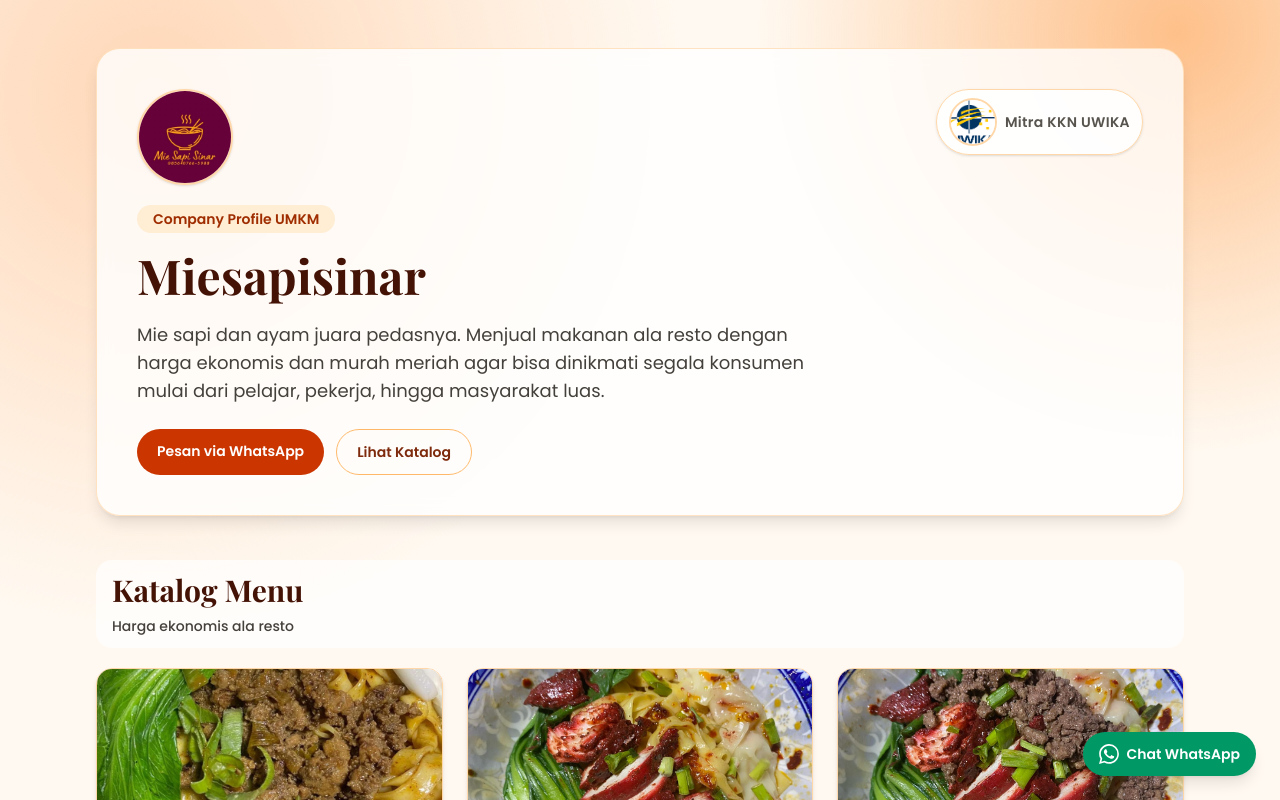
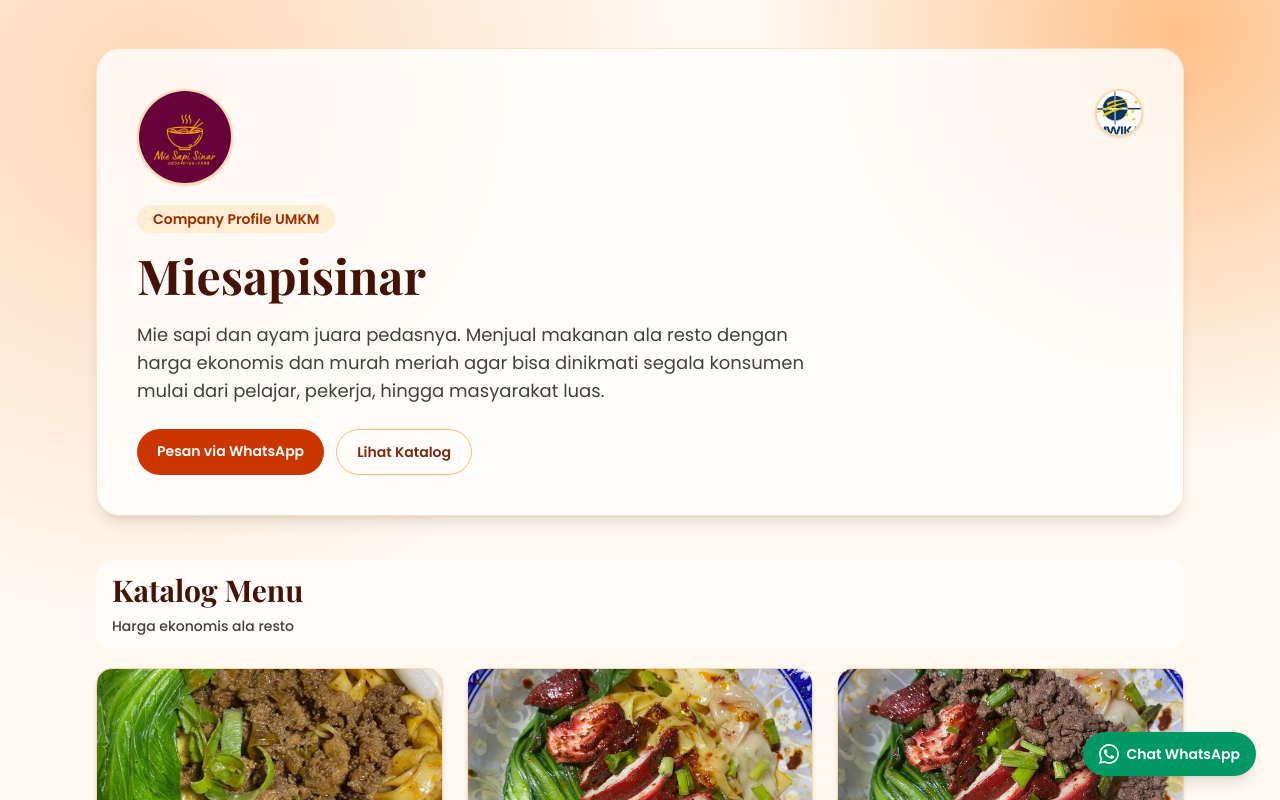
Before and after one commit to kelvinsatriahendra/miesapisinar-web, a Next.js app: page / in a window 1280 px wide. Shown: the top 800 px of the page. Built offline with nearby package versions, Linux system fonts and the light colour scheme.

Commit message:
Simplify UWIKA logo display to circular icon only

```diff
--- a/app/page.tsx
+++ b/app/page.tsx
@@ -59,18 +59,13 @@ export default function Home() {
               priority
             />
           </div>
-          <div className="flex items-center gap-2 rounded-full border border-orange-200 bg-white/90 px-2 py-2 shadow-sm sm:px-3">
-            <div className="relative h-10 w-10 overflow-hidden rounded-full border-2 border-orange-200 bg-white sm:h-12 sm:w-12">
+          <div className="relative h-10 w-10 overflow-hidden rounded-full border-2 border-orange-200 bg-white shadow-sm sm:h-12 sm:w-12">
             <Image
               src="/logo-uwika.png"
               alt="Logo UWIKA"
               fill
               className="object-cover"
             />
-            </div>
-            <span className="text-xs font-semibold tracking-wide text-stone-600 sm:text-sm">
-              Mitra KKN UWIKA
-            </span>
           </div>
         </div>
         <p className="mb-3 inline-flex rounded-full bg-orange-100 px-4 py-1 text-sm font-semibold text-orange-800">
```
Lines whose indentation alone changed are shown as unchanged.
